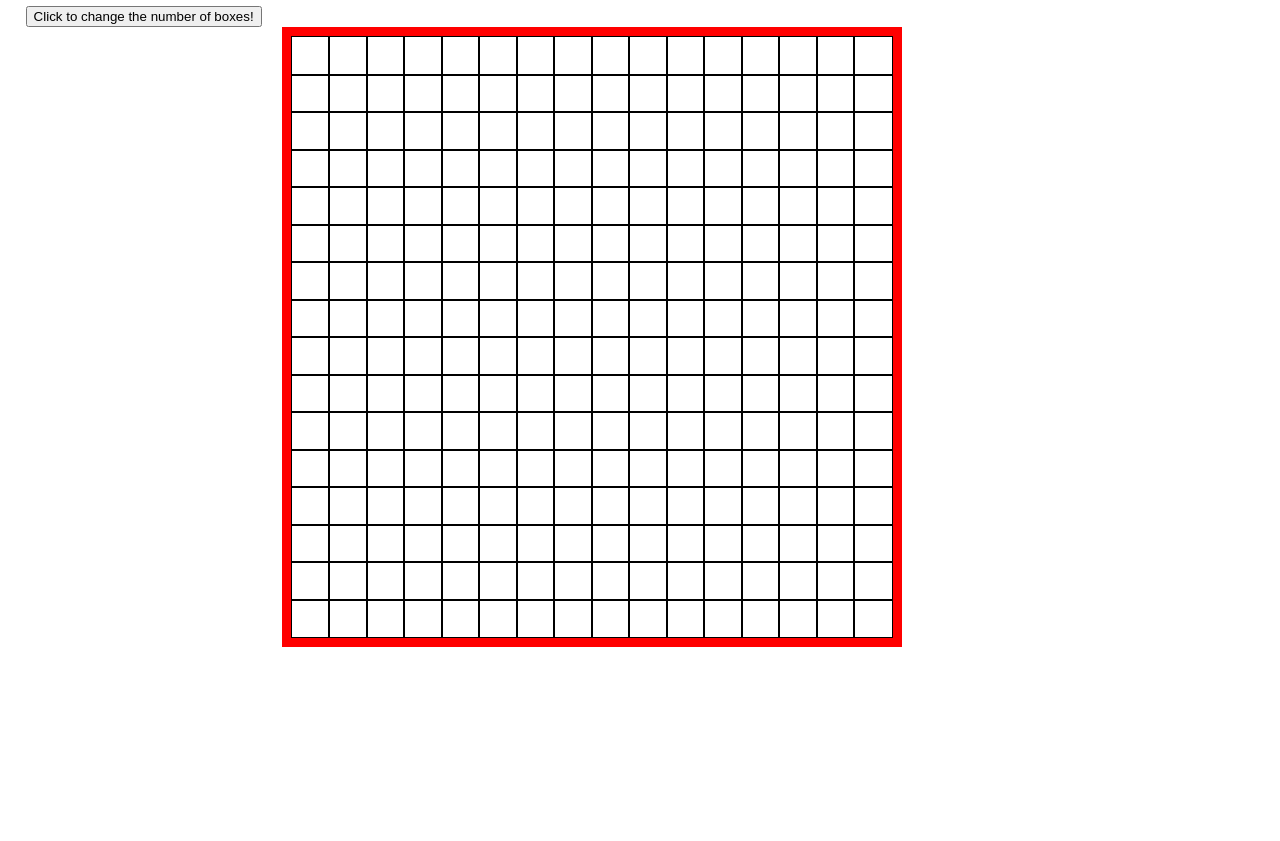
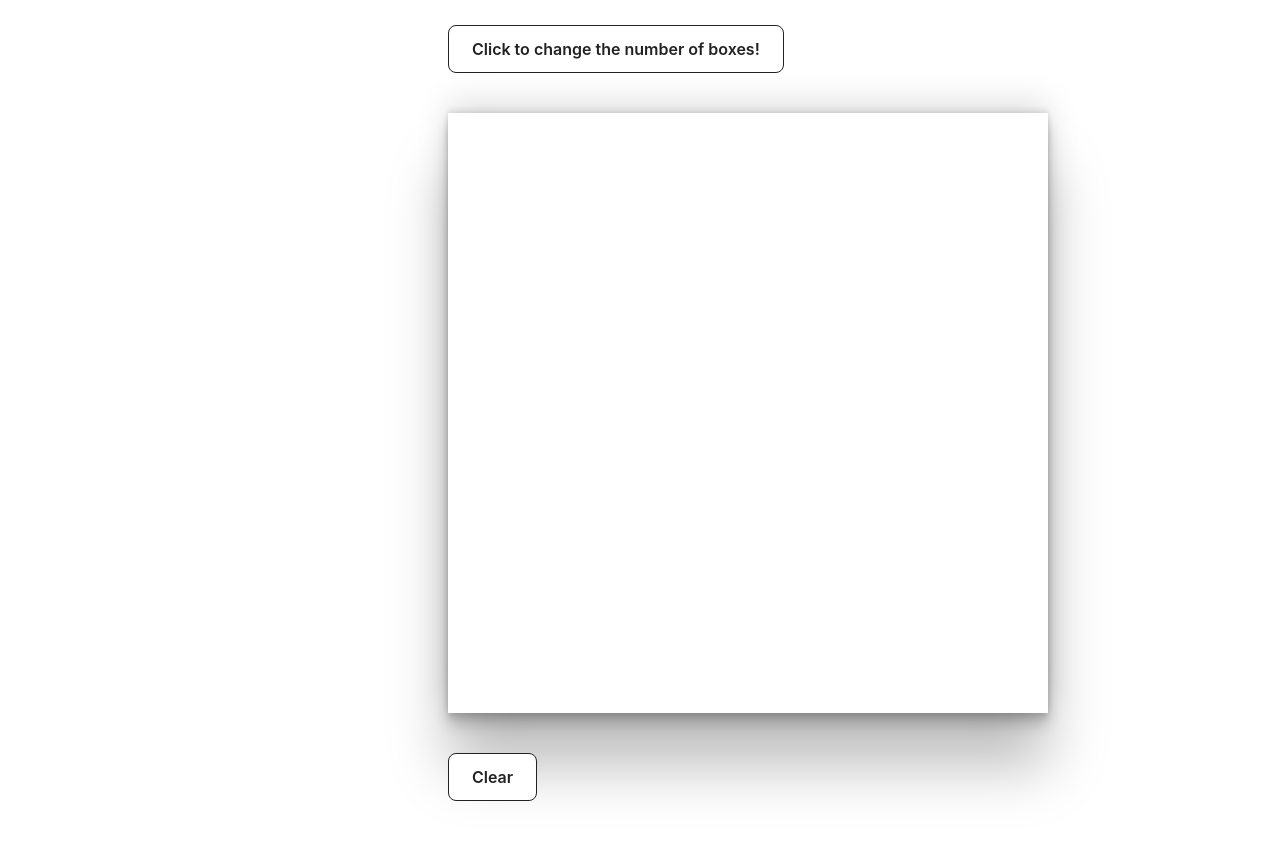
Before and after one commit to Osama9798/etch_a_sketch, a plain HTML site: page index.html in a window 1280 px wide. Shown: the part 78-919 px from the top of the page. Before the commit the page ends 800 px from the top, so only its background shows below. Drawn offline with Linux system fonts and the light colour scheme.

Commit message:
Added clear option

```diff
--- a/index.html
+++ b/index.html
@@ -11,8 +11,9 @@
     <button id="gridBtn" class="grid-button">
       Click to change the number of boxes!
     </button>
+
     <div id="gridContainer" class="grid-container"></div>
-
+    <button id="clearBtn" class="grid-button">Clear</button>
     <script src="script.js"></script>
   </body>
 </html>
--- a/script.js
+++ b/script.js
@@ -22,9 +22,12 @@ function playGame() {
     })
   );
 }
-create(16);
+let num = 16;
+create(num);
 const gridBtn = document.querySelector("#gridBtn");
 gridBtn.addEventListener("click", (e) => {
-  let num = prompt(alert("Enter the sixe of the grid max 100"));
+  num = prompt(alert("Enter the sixe of the grid max 100"));
   create(num);
 });
+const clearBtn = document.querySelector("#clearBtn");
+clearBtn.addEventListener("click", () => create(num));
--- a/style.css
+++ b/style.css
@@ -4,17 +4,19 @@ body {
 .grid-container {
   width: 600px;
   height: 600px;
-  border: 10px solid red;
   display: flex;
   justify-content: center;
   align-items: center;
-  margin-left: 20vw;
+  margin-left: 33vw;
+  box-shadow: rgba(0, 0, 0, 0.25) 0px 54px 55px,
+    rgba(0, 0, 0, 0.12) 0px -12px 30px, rgba(0, 0, 0, 0.12) 0px 4px 6px,
+    rgba(0, 0, 0, 0.17) 0px 12px 13px, rgba(0, 0, 0, 0.09) 0px -3px 5px;
 }
 .grid-box {
-  outline: 1px solid black;
   display: flex;
   width: 100%;
   height: 100%;
+  cursor: none;
 }
 .row-container {
   width: 100%;
@@ -25,3 +27,54 @@ body {
 .color {
   background-color: black;
 }
+
+.grid-button {
+  margin-top: 5vh;
+  margin-bottom: 5vh;
+  margin-left: 33vw;
+  background-color: #ffffff;
+  border: 1px solid #222222;
+  border-radius: 8px;
+  box-sizing: border-box;
+  color: #222222;
+  cursor: pointer;
+  display: flex;
+  font-family: Circular, -apple-system, BlinkMacSystemFont, Roboto,
+    "Helvetica Neue", sans-serif;
+  font-size: 16px;
+  font-weight: 600;
+  line-height: 20px;
+
+  outline: none;
+  padding: 13px 23px;
+  text-decoration: none;
+  touch-action: manipulation;
+  transition: box-shadow 0.2s, -ms-transform 0.1s, -webkit-transform 0.1s,
+    transform 0.1s;
+  user-select: none;
+  -webkit-user-select: none;
+  width: auto;
+}
+
+.grid-button :focus-visible {
+  box-shadow: #222222 0 0 0 2px, rgba(255, 255, 255, 0.8) 0 0 0 4px;
+  transition: box-shadow 0.2s;
+}
+
+.grid-button :active {
+  background-color: #f7f7f7;
+  border-color: #000000;
+  transform: scale(0.96);
+}
+
+.grid-button :disabled {
+  border-color: #dddddd;
+  color: #dddddd;
+  cursor: not-allowed;
+  opacity: 1;
+}
+.heading {
+  display: flex;
+  align-items: center;
+  justify-content: center;
+}
```
